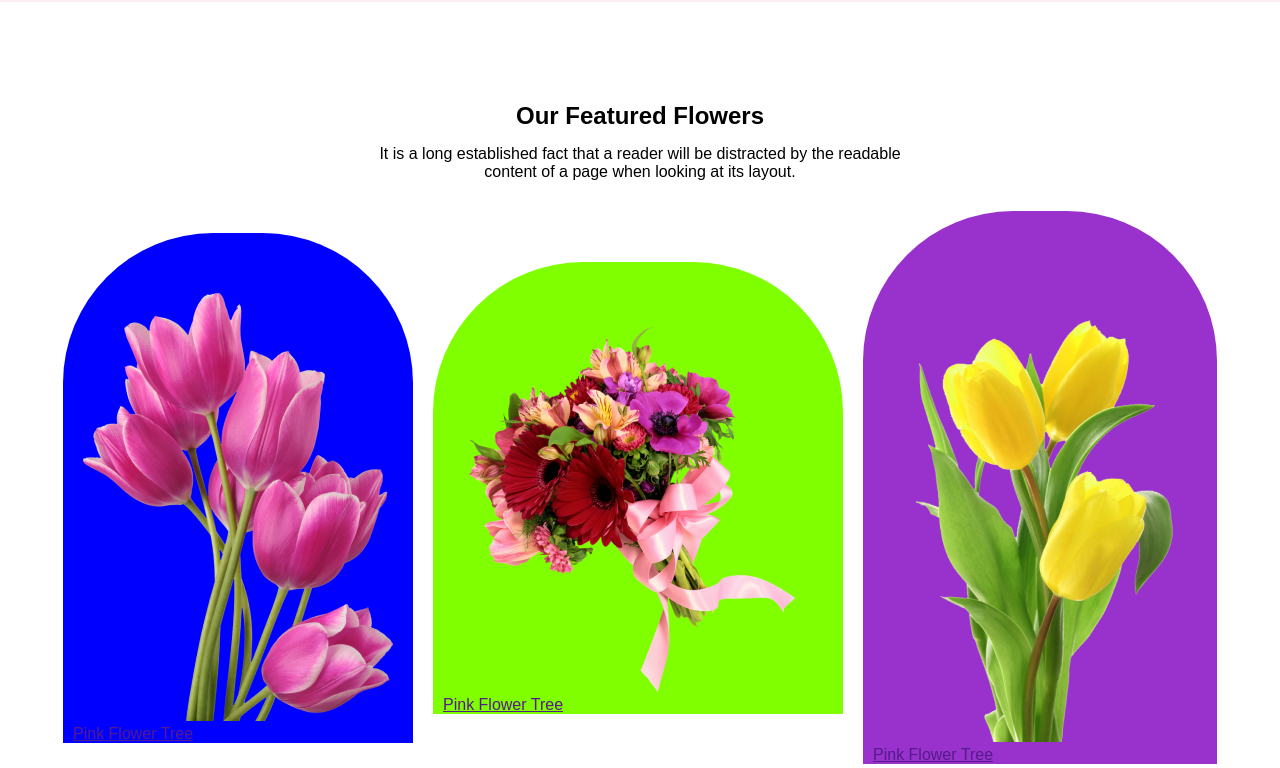
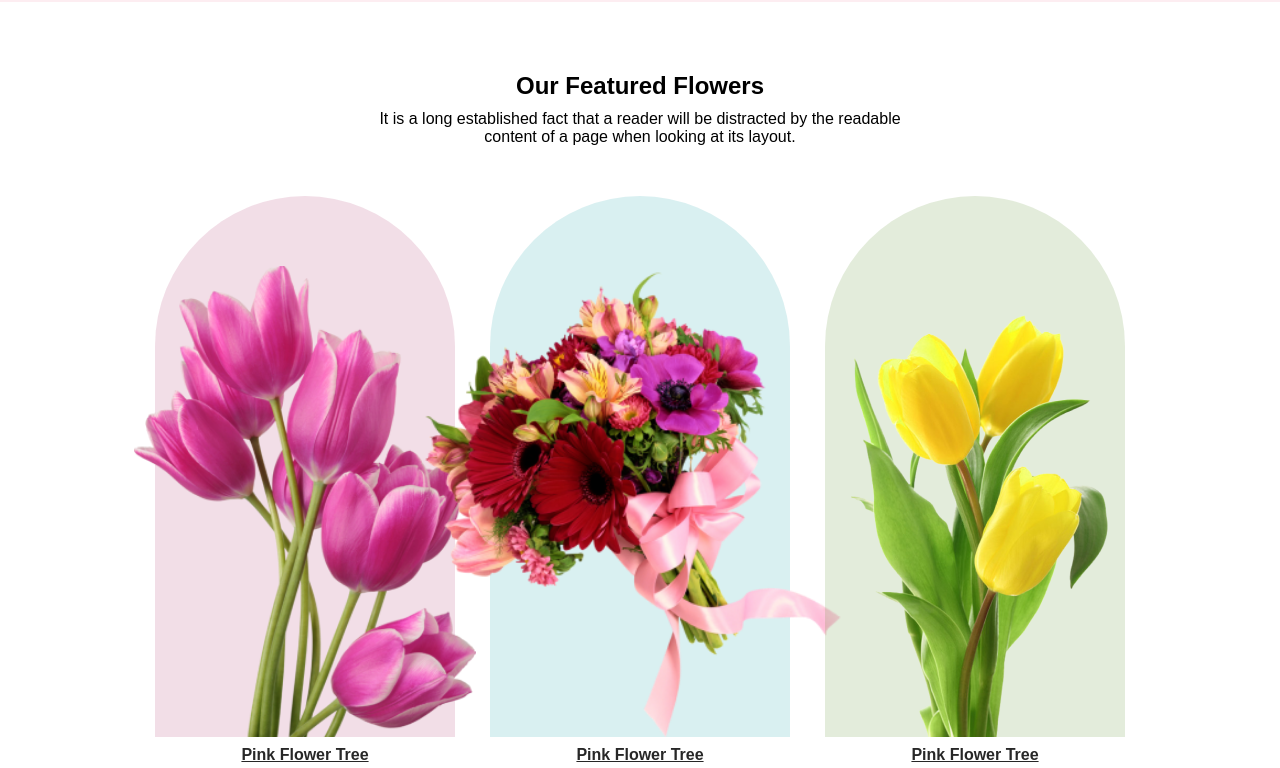
Before and after one commit to rubelhossain11/flower-shop-website, a plain HTML site: page index.html in a window 1280 px wide. Shown: the part 592-1360 px from the top of the page. Drawn offline with Linux system fonts and the light colour scheme.

Commit message:
all is added

```diff
--- a/index.html
+++ b/index.html
@@ -31,30 +31,29 @@
     </header>
     <!-- main -->
     <main>
-      <!-- featured section -->
-      <section class="featured">
+
+      <section class="fea-section">
         <div class="fea-content">
-          <h2 class="first-heading">Our Featured Flowers</h2>
-          <p>
-            It is a long established fact that a reader will be distracted by
-            the readable <br />
-            content of a page when looking at its layout.
-          </p>
+          <h2 class="section-title">Our Featured Flowers</h2>
+            <p class="descrip">It is a long established fact that a reader will be distracted by the readable <br>
+                content of a page when looking at its layout.</p>
         </div>
-        <div class="three-img">
-          <div class="img-1">
-            <img class="img-1" src="images/pngwing 6.png" alt="" />
-            <a class="anchor" href="">Pink Flower Tree</a>
-          </div>
-          <div class="img-2">
-            <img class="img-2" src="images/pngwing 5.png" alt="" />
-            <a href="">Pink Flower Tree</a>
-          </div>
-          <div class="img-3">
-            <img class="img-3" src="images/pngwing 7.png" alt="" />
-            <a href="">Pink Flower Tree</a>
-          </div>
-        </div>
+                <div class="feature-flower-container">
+                    <div class="feature-flower-item">
+                    <img src="images/pngwing 6.png" alt="">
+                    <h4 class="color-name">Pink Flower Tree</h4>
+                    </div>
+
+                    <div class="feature-flower-item item2">
+                        <img src="images/pngwing 5.png" alt="">
+                        <h4 class="color-name">Pink Flower Tree</h4>
+
+                    </div>
+                    <div class="feature-flower-item item3">
+                    <img src="images/pngwing 7.png" alt="">
+                    <h4 class="color-name">Pink Flower Tree</h4>
+                    </div>
+                </div>
       </section>
       <!-- logo secton -->
       <section class="section-bg">
--- a/styles/style.css
+++ b/styles/style.css
@@ -35,62 +35,56 @@ body {
   padding: 10px 20px;
   border: none;
   color: white;
-  background-color: brown;
-  border-radius: 5px;
+  border-radius: 8px;
+  background: #e55473;
+  font-weight: 500;
+  font-size: medium;
 }
 
 /* featured section */
-
-.fea-content {
+/* .fea-section{
+  max-width: 800px;
+  margin: 100px auto;
+} */
+.feature-flower-container {
+  display: flex;
+  justify-content: space-around;
+  margin: 50px 150px 10px 150px;
+  gap: 25px;
   text-align: center;
-  margin-top: 100px;
 }
-ul {
+.feature-flower-item {
+  width: 300px;
+  background: rgba(167, 33, 98, 0.15);
+  padding-top: 70px;
+  border-radius: 300px 300px 0 0;
   display: flex;
   justify-content: center;
-  align-items: center;
+  align-items: bottom;
+  position: relative;
 }
-ul > li {
+
+.item2 {
+  background: rgba(5, 151, 160, 0.15);
+  background-position: center;
+}
+.item3 {
+  background: rgba(71, 125, 17, 0.15);
+}
+.fea-content{
   text-align: center;
-  list-style: none;
-  margin-right: 200px;
 }
-.three-img {
-  display: flex;
-  justify-content: center;
-  align-items: center;
-  gap: 20px;
-  max-width: 800px;
-  margin: 30px auto;
+.fea-section{
+  margin-top: 70px;
 }
-.img-1 {
-  background-color: blue;
-  border-top-left-radius: 150px;
-  border-top-right-radius: 150px;
+  .color-name{
+    position: absolute;
+    top: 550px;
+    color: #272727;
+    text-decoration: underline;
 
-  padding-top: 30px;
-  padding-left: 10px;
-  padding-right: 10px;
 }
-.img-2 {
-  background-color: chartreuse;
-  border-top-left-radius: 150px;
-  border-top-right-radius: 150px;
-  padding-top: 30px;
-  padding-left: 10px;
-  padding-right: 10px;
-}
-.img-3 {
-  background-color: darkorchid;
-  border-top-left-radius: 150px;
-  border-top-right-radius: 150px;
 
-  padding-top: 30px;
-  padding-left: 10px;
-  padding-right: 10px;
-}
-.anchor {
-}
 /* logo section */
 .section-bg {
   border-radius: 8px;
@@ -187,7 +181,7 @@ ul > li {
 }
 
 input {
-  padding: 10px 10px;
+  padding: 12px 15px;
   border: none;
   border-radius: 4px;
   width: 400px;
```
